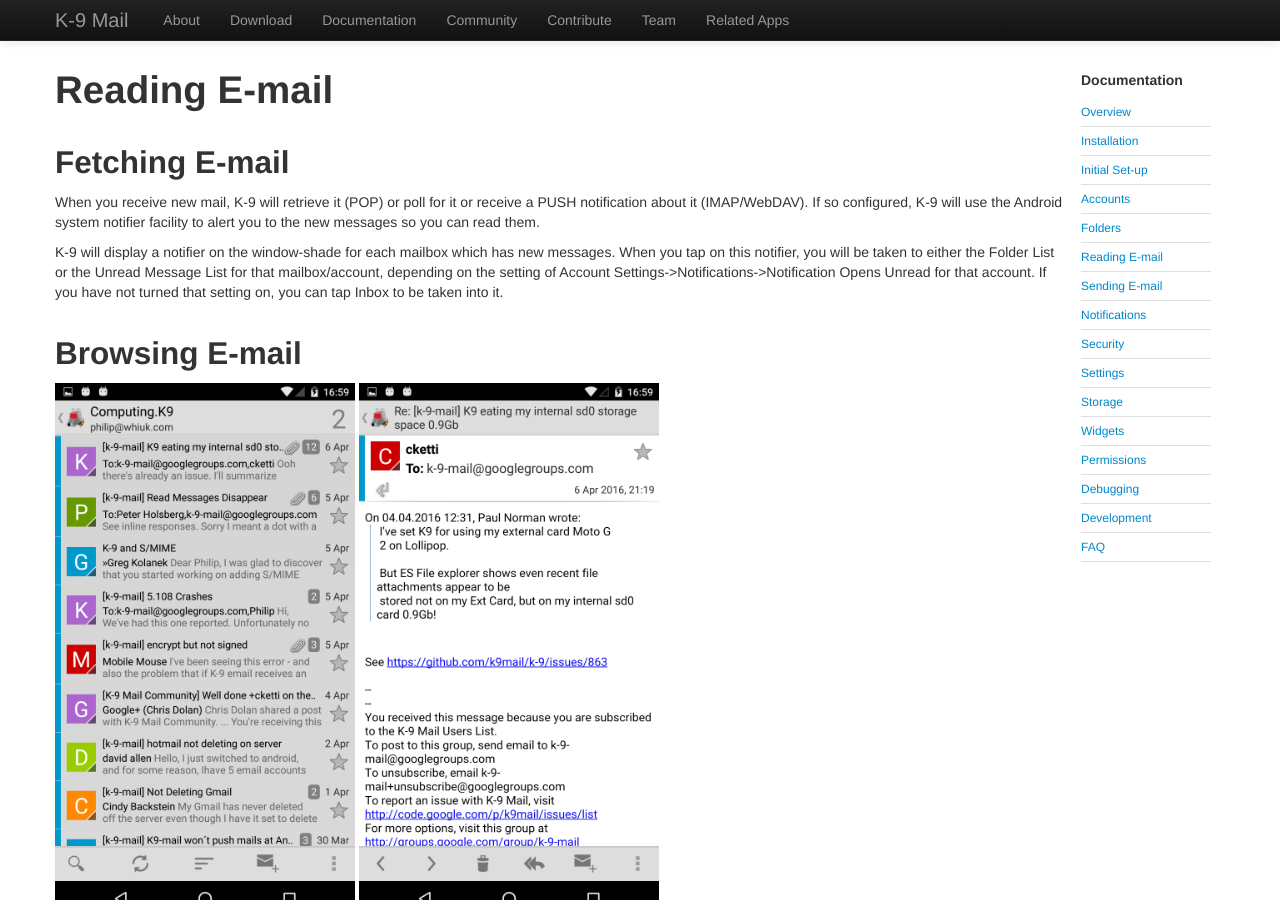
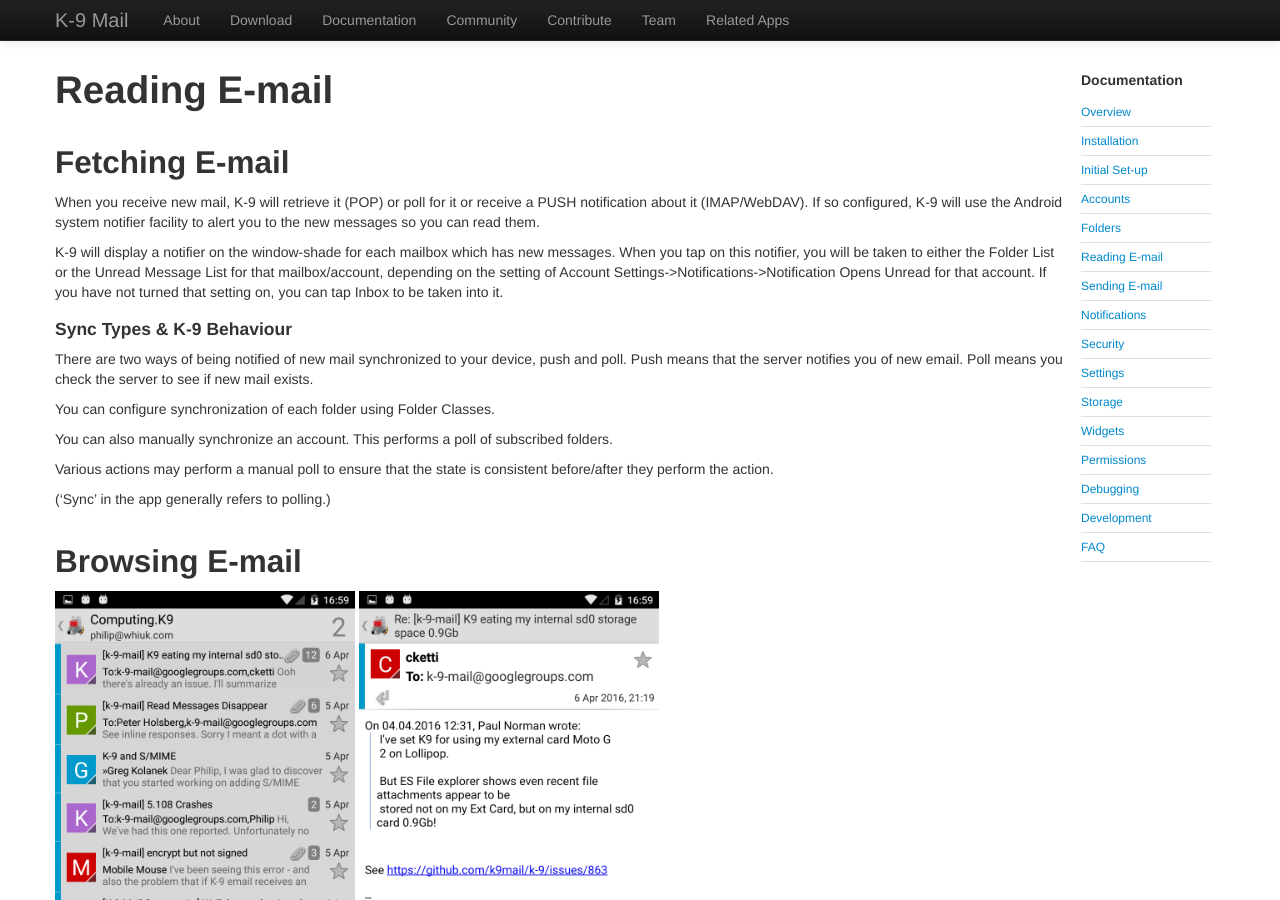
Before and after one commit to k9mail/k9mail.app, a Jekyll site: the page built from documentation/reading.md, in a window 1280 px wide and 900 px high. Built offline with Jekyll 4.4.1, drawn with Linux system fonts in a browser that asks for light colours; nearby versions of some CDN libraries.

Commit message:
Explaining sync (#52)

```diff
--- a/documentation/reading.md
+++ b/documentation/reading.md
@@ -13,6 +13,18 @@ nav_hide: true
 When you receive new mail, K-9 will retrieve it (POP) or poll for it or receive a PUSH notification about it (IMAP/WebDAV).  If so configured, K-9 will use the Android system notifier facility to alert you to the new messages so you can read them.
 
 K-9 will display a notifier on the window-shade for each mailbox which has new messages.  When you tap on this notifier, you will be taken to either the Folder List or the Unread Message List for that mailbox/account, depending on the setting of Account Settings->Notifications->Notification Opens Unread for that account.  If you have not turned that setting on, you can tap Inbox to be taken into it.
+
+#### Sync Types & K-9 Behaviour
+
+There are two ways of being notified of new mail synchronized to your device, push and poll. Push means that the server notifies you of new email. Poll means you check the server to see if new mail exists.
+
+You can configure synchronization of each folder using Folder Classes.
+
+You can also manually synchronize an account. This performs a poll of subscribed folders.
+
+Various actions may perform a manual poll to ensure that the state is consistent before/after they perform the action.
+
+('Sync' in the app generally refers to polling.)
 
 ## Browsing E-mail
 
```
